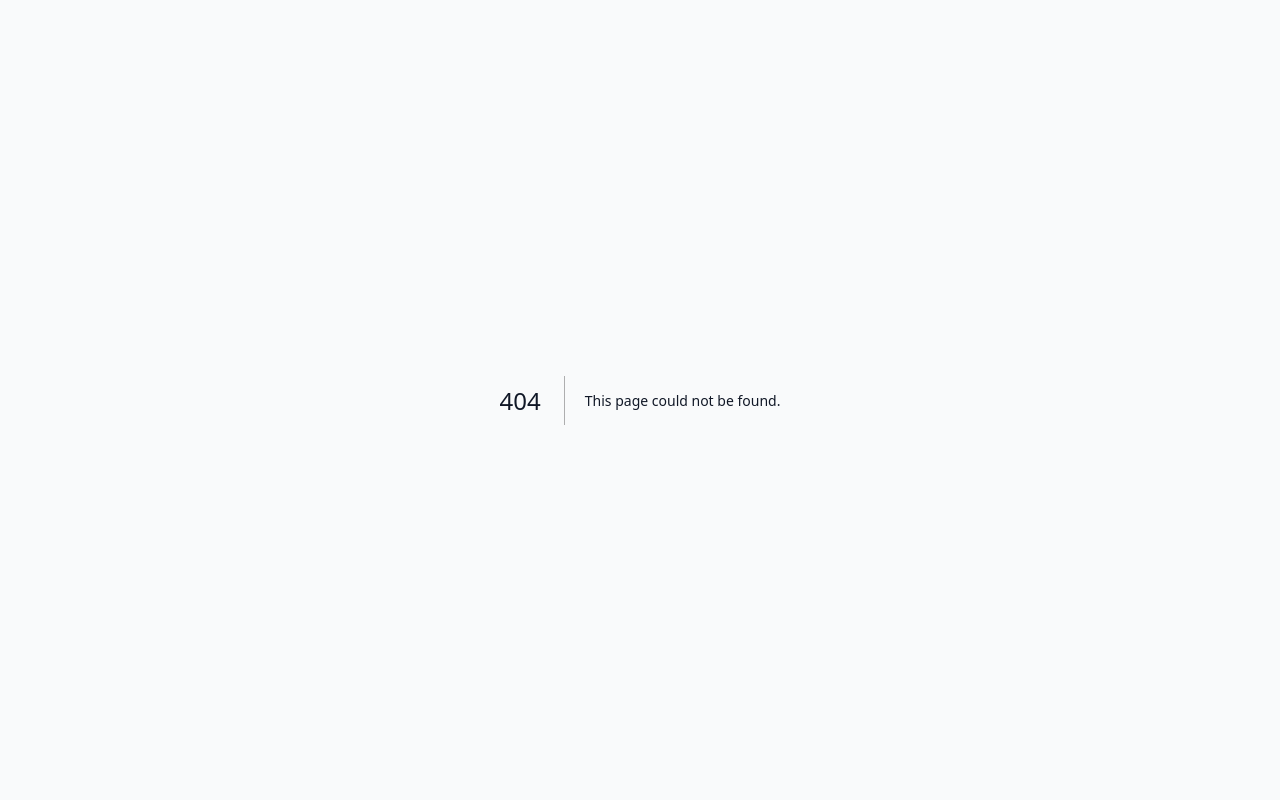
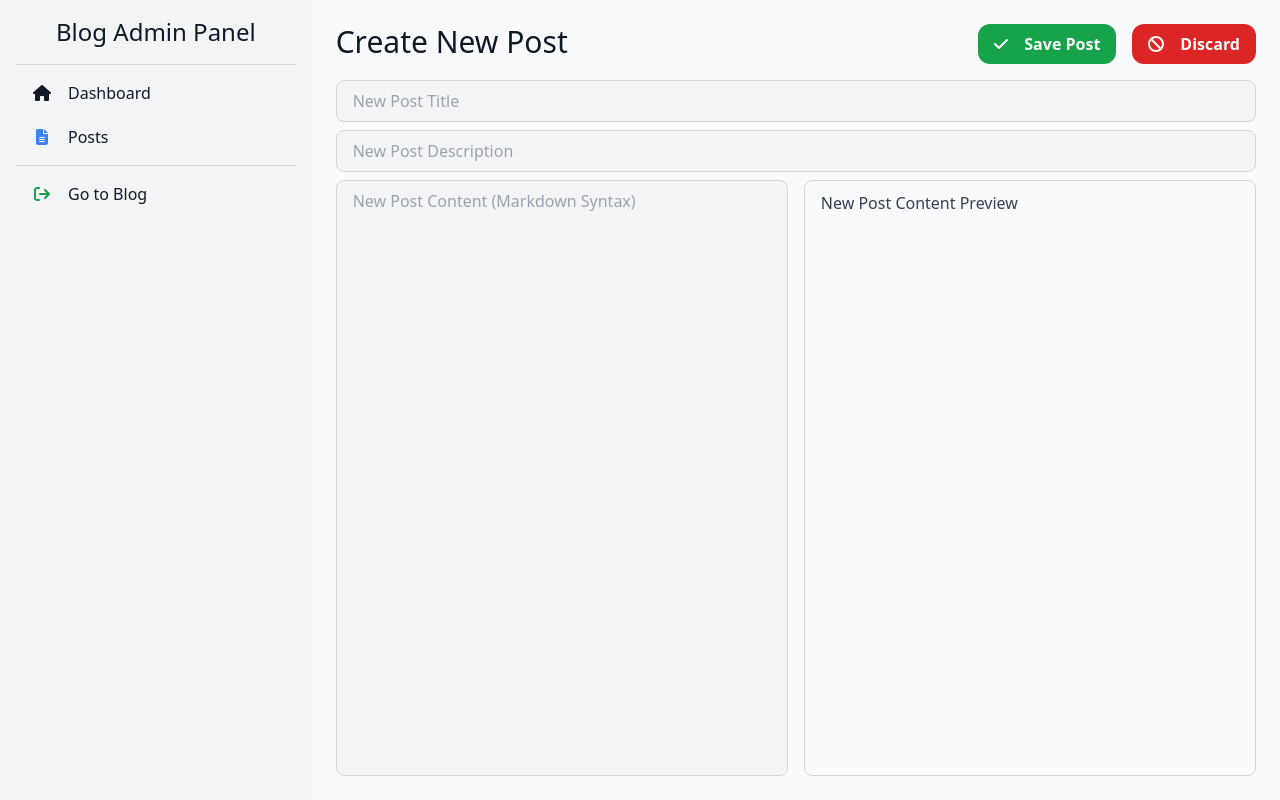
Before and after one commit to danigj14/next-blog, a Next.js app: page /admin/posts/create in a window 1280 px wide. Before the commit this address had no page. Built offline with nearby package versions, Linux system fonts and the light colour scheme.

Commit message:
Create admin post creation page

```diff
--- /dev/null
+++ b/components/Button.tsx
@@ -0,0 +1,29 @@
+import Link, { LinkProps } from "next/link";
+import { twMerge } from "tailwind-merge";
+
+enum Colors {
+  blue = "bg-blue-600 hover:bg-blue-700 text-gray-50",
+  green = "bg-green-600 hover:bg-blue-700 text-gray-50",
+  red = "bg-red-600 hover:bg-red-700 text-gray-50",
+}
+
+type ButtonProps = (
+  | (LinkProps & React.AnchorHTMLAttributes<HTMLAnchorElement>)
+  | React.ButtonHTMLAttributes<HTMLButtonElement>
+) & { color?: keyof typeof Colors };
+
+export default function Button({
+  color = "blue",
+  className,
+  ...props
+}: ButtonProps) {
+  const style = twMerge(
+    "font-bold px-4 py-2 rounded-xl transition-all",
+    Colors[color],
+    className
+  );
+
+  if ("href" in props) return <Link className={style} {...props} />;
+
+  return <button className={style} {...props} />;
+}
--- /dev/null
+++ b/components/Input.tsx
@@ -0,0 +1,9 @@
+import { twMerge } from "tailwind-merge";
+
+type InputProps = React.InputHTMLAttributes<HTMLInputElement>;
+
+export default function Input({className, ...props}: InputProps) {
+  const style = twMerge("py-2 px-4 bg-gray-100 border border-gray-300 rounded-lg", className);
+
+  return <input className={style} {...props} />;
+}
--- /dev/null
+++ b/components/TextArea.tsx
@@ -0,0 +1,9 @@
+import { twMerge } from "tailwind-merge";
+
+type InputProps = React.TextareaHTMLAttributes<HTMLTextAreaElement>;
+
+export default function TextArea({className, ...props}: InputProps) {
+  const style = twMerge("py-2 px-4 bg-gray-100 border border-gray-300 rounded-lg", className);
+
+  return <textarea className={style} {...props} />;
+}
--- /dev/null
+++ b/components/admin/AdminLayout.tsx
@@ -0,0 +1,51 @@
+import {  } from "@fortawesome/free-regular-svg-icons";
+import { faArrowRightFromBracket, faFileLines, faHome } from "@fortawesome/free-solid-svg-icons";
+import { FontAwesomeIcon } from "@fortawesome/react-fontawesome";
+import NavLink from "./NavLink";
+
+interface AdminLayoutProps {
+  children?: React.ReactNode;
+}
+
+export default function AdminLayout({ children }: AdminLayoutProps) {
+  return (
+    <div className="flex w-full h-screen">
+      <nav className="flex flex-col h-full bg-gray-100 px-4">
+        <span className="text-center text-2xl border-b border-gray-300 px-10 py-4">
+          Blog Admin Panel
+        </span>
+        <div className="flex flex-col gap-1 py-2">
+          <NavLink href="/admin">
+            <FontAwesomeIcon
+              icon={faHome}
+              className="text-gray-900 px-4"
+              fixedWidth
+            />
+            Dashboard
+          </NavLink>
+          <NavLink href="/admin/posts">
+            <FontAwesomeIcon
+              icon={faFileLines}
+              className="text-blue-500 px-4"
+              fixedWidth
+            />
+            Posts
+          </NavLink>
+        </div>
+        <div className="flex flex-col gap-1 border-t border-gray-300 py-2">
+        <NavLink href="/">
+            <FontAwesomeIcon
+              icon={faArrowRightFromBracket}
+              className="text-green-600 px-4"
+              fixedWidth
+            />
+            Go to Blog
+          </NavLink>
+        </div>
+      </nav>
+      <main className="p-6 flex-grow h-full bg-gray-50 flex flex-col">
+        {children}
+      </main>
+    </div>
+  );
+}
--- a/components/admin/NavLink.tsx
+++ b/components/admin/NavLink.tsx
@@ -3,19 +3,17 @@ import { FontAwesomeIcon } from "@fortawesome/react-fontawesome";
 import Link from "next/link";
 
 interface NavLinkProps {
-  icon: IconDefinition;
-  name: string;
+  children?: React.ReactNode;
   href: string;
 }
 
-export default function NavLink({ icon, name, href }: NavLinkProps) {
+export default function NavLink({ children, href }: NavLinkProps) {
   return (
     <Link
-      className="px-2 py-2 hover:text-gray-900 hover:bg-gray-300 transition-all rounded-xl"
+      className="py-2 hover:bg-gray-200 transition-all rounded-xl"
       href={href}
     >
-      <FontAwesomeIcon icon={icon} size="lg" className="pr-3" fixedWidth />
-      {name}
+      {children}
     </Link>
   );
 }
--- a/package.json
+++ b/package.json
@@ -13,17 +13,22 @@
     "@fortawesome/free-regular-svg-icons": "^6.3.0",
     "@fortawesome/free-solid-svg-icons": "^6.3.0",
     "@fortawesome/react-fontawesome": "^0.2.0",
+    "@types/marked": "^4.0.8",
     "@types/node": "18.15.3",
     "@types/react": "18.0.28",
     "@types/react-dom": "18.0.11",
+    "dompurify": "^3.0.1",
     "eslint": "8.36.0",
     "eslint-config-next": "13.2.4",
+    "marked": "^4.2.12",
     "next": "13.2.4",
     "react": "18.2.0",
     "react-dom": "18.2.0",
+    "tailwind-merge": "^1.10.0",
     "typescript": "4.9.5"
   },
   "devDependencies": {
+    "@tailwindcss/typography": "^0.5.9",
     "autoprefixer": "^10.4.14",
     "postcss": "^8.4.21",
     "tailwindcss": "^3.2.7"
--- a/pages/admin/index.tsx
+++ b/pages/admin/index.tsx
@@ -1,29 +1,23 @@
+import AdminLayout from "@/components/admin/AdminLayout";
+import Button from "@/components/Button";
 import NavCard from "@/components/admin/NavCard";
 import NavLink from "@/components/admin/NavLink";
-import { faFileLines } from "@fortawesome/free-regular-svg-icons";
+import { faArrowRightFromBracket, faFileLines } from "@fortawesome/free-solid-svg-icons";
 import { faGear } from "@fortawesome/free-solid-svg-icons";
+import { FontAwesomeIcon } from "@fortawesome/react-fontawesome";
 
 export default function AdminDashboard() {
   return (
-    <div className="flex w-full h-screen">
-      <nav className="flex flex-col h-full bg-gray-200 p-3">
-        <NavLink icon={faFileLines} name="Posts" href="/admin/posts" />
-        <NavLink icon={faGear} name="Settings" href="/admin/settings" />
-      </nav>
-      <main className="p-6 flex-grow h-full bg-gray-100 flex flex-col">
-        <h1 className="text-3xl">Blog Admin Panel</h1>
-        <p className="py-4 border-b border-gray-300">
-          Welcome to the blog admin panel. You can manage your blog from here!
-        </p>
-        <div className="pt-4 grid grid-cols-5 gap-10 w-full">
-          <NavCard
-            href="/admin/posts"
-            icon={faFileLines}
-            text="Manage Blog Posts"
-          />
-          <NavCard href="/admin/posts" icon={faGear} text="Blog Settings" />
-        </div>
-      </main>
-    </div>
+    <AdminLayout>
+      <h1 className="text-3xl pb-4">Blog Admin Panel</h1>
+      <p className="pb-8">
+        Welcome to the blog admin panel. You can manage your blog from here!
+      </p>
+      <h2 className="text-2xl pb-4">Admin Panel Shortcuts</h2>
+      <div className="w-full flex gap-4">
+        <Button href="/admin/posts"><FontAwesomeIcon icon={faFileLines} className="pr-4"/>Manage Posts</Button>
+        <Button color="green" href="/"><FontAwesomeIcon icon={faArrowRightFromBracket} className="pr-4"/>Go Back to Blog</Button>
+      </div>
+    </AdminLayout>
   );
 }
--- /dev/null
+++ b/pages/admin/posts/create.tsx
@@ -0,0 +1,56 @@
+import AdminLayout from "@/components/admin/AdminLayout";
+import Button from "@/components/Button";
+import Input from "@/components/Input";
+import TextArea from "@/components/TextArea";
+import { faBan, faCheck } from "@fortawesome/free-solid-svg-icons";
+import { FontAwesomeIcon } from "@fortawesome/react-fontawesome";
+import { marked } from "marked";
+import { useState } from "react";
+
+export default function AdminCreatePost() {
+  const [title, setTitle] = useState("");
+  const [description, setDescription] = useState("");
+  const [content, setContent] = useState("");
+
+  return (
+    <AdminLayout>
+      <div className="flex pb-4 gap-4">
+        <h1 className="text-3xl">Create New Post</h1>
+        <Button color="green" className="ml-auto">
+          <FontAwesomeIcon icon={faCheck} className="pr-4" />
+          Save Post
+        </Button>
+        <Button color="red">
+          <FontAwesomeIcon icon={faBan} className="pr-4" />
+          Discard
+        </Button>
+      </div>
+      <form className="flex-grow flex flex-col gap-2">
+        <Input
+          placeholder="New Post Title"
+          onChange={(event) => setTitle(event.target.value)}
+          value={title}
+        />
+        <Input
+          placeholder="New Post Description"
+          onChange={(event) => setDescription(event.target.value)}
+          value={description}
+        />
+        <div className="flex-grow flex gap-4 h-full">
+          <TextArea
+            className="flex-1 resize-none"
+            placeholder="New Post Content (Markdown Syntax)"
+            onChange={(event) => setContent(event.target.value)}
+            value={content}
+          />
+          <div className="flex-1 py-2 px-4 border border-gray-300 rounded-lg overflow-scroll">
+            <div
+              className="prose"
+              dangerouslySetInnerHTML={{ __html: marked.parse(content || "New Post Content Preview") }}
+            />
+          </div>
+        </div>
+      </form>
+    </AdminLayout>
+  );
+}
--- /dev/null
+++ b/pages/admin/posts/index.tsx
@@ -0,0 +1,20 @@
+import AdminLayout from "@/components/admin/AdminLayout";
+import Button from "@/components/Button";
+import { faFileCirclePlus } from "@fortawesome/free-solid-svg-icons";
+import { FontAwesomeIcon } from "@fortawesome/react-fontawesome";
+
+export default function AdminPosts() {
+  return (
+    <AdminLayout>
+      <h1 className="text-3xl pb-4">Manage Blog Posts</h1>
+      <p className="pb-4">
+        This section allows you to create, edit and remove your blog posts.
+      </p>
+      <div className="flex flex-col">
+        <div className="flex">
+          <Button href="/admin/posts/create"><FontAwesomeIcon icon={faFileCirclePlus} className="pr-4"/>Create New Post</Button>
+        </div>
+      </div>
+    </AdminLayout>
+  );
+}
--- a/tailwind.config.js
+++ b/tailwind.config.js
@@ -8,5 +8,5 @@ module.exports = {
   theme: {
     extend: {},
   },
-  plugins: [],
+  plugins: [require("@tailwindcss/typography")],
 };
```
Also changed, not shown: 1 other file (tests, documents, lock files or other folders).
